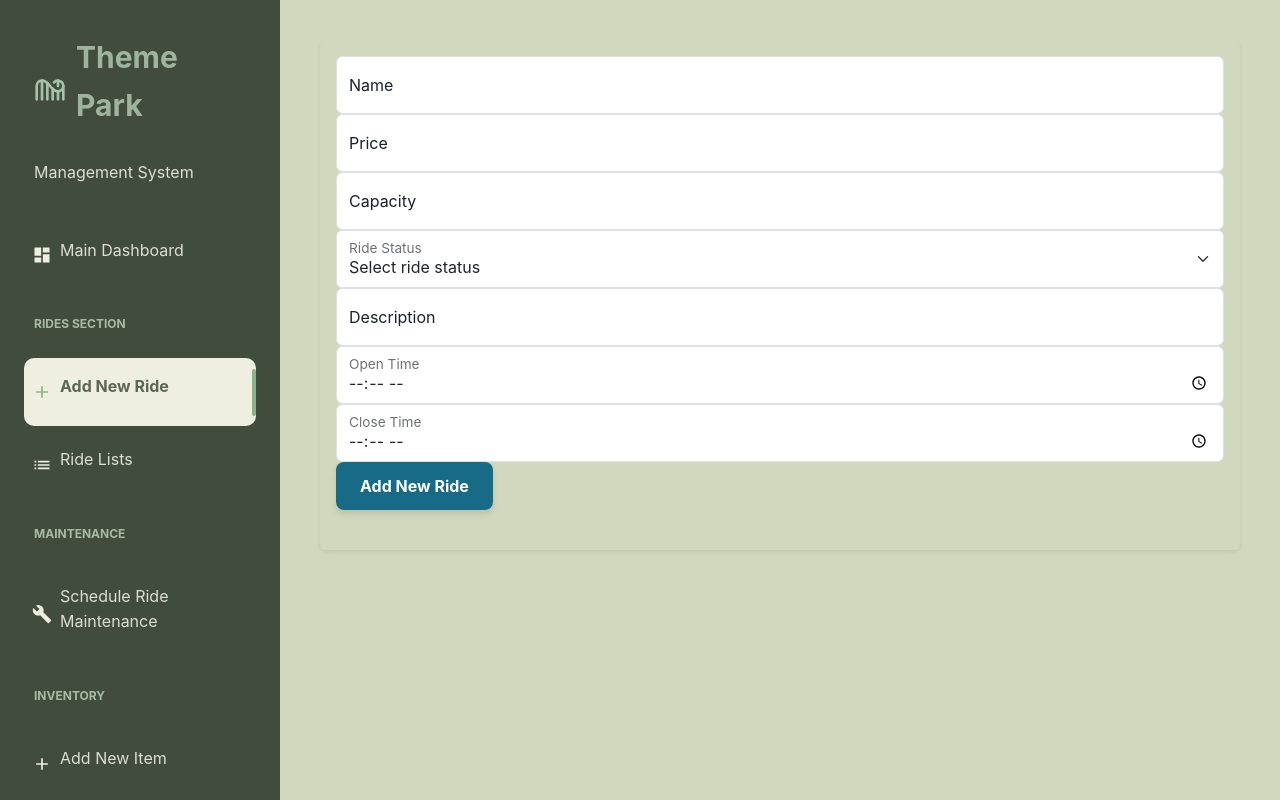
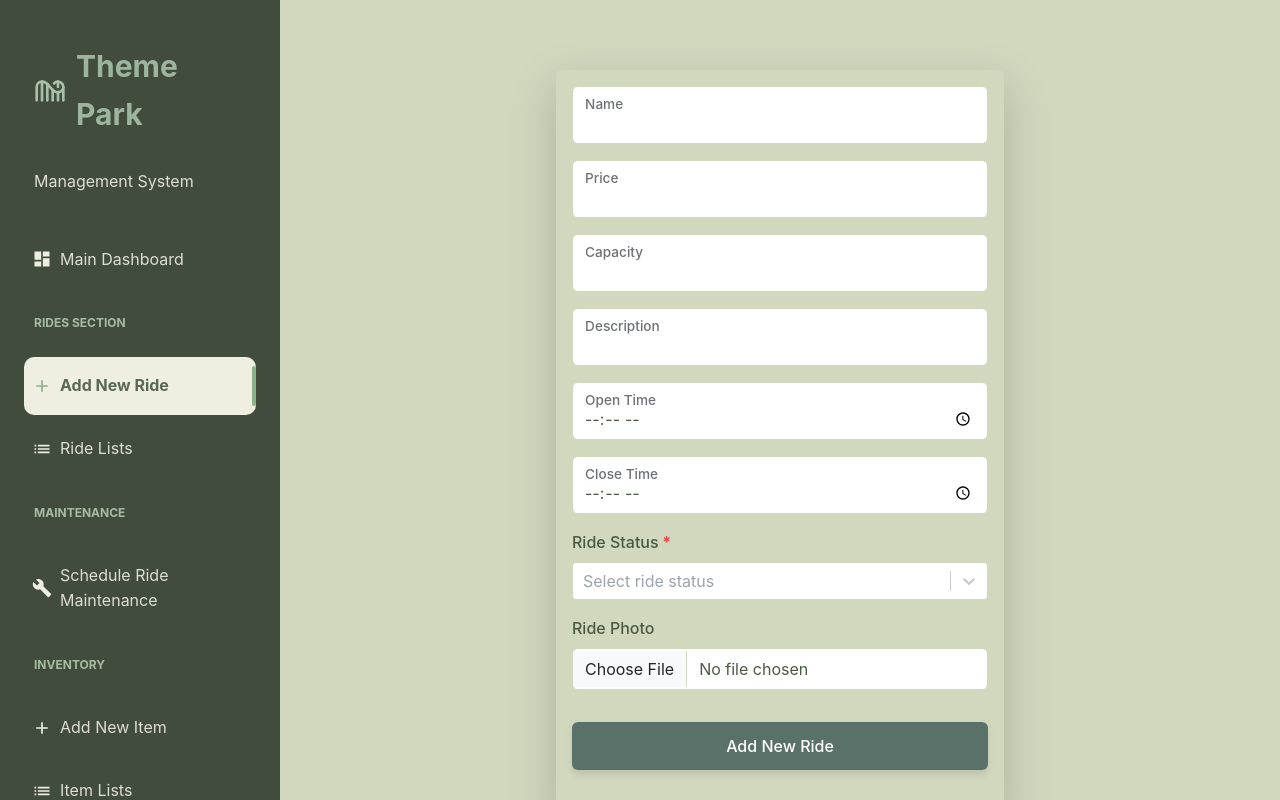
Before and after one commit to yenminh269/Themepark, a React (Vite) app: page /admin/rides/add in a window 1280 px wide. Built offline with nearby package versions, Linux system fonts and the light colour scheme.

Commit message:
"style the add ride list page"

```diff
--- a/package.json
+++ b/package.json
@@ -26,7 +26,8 @@
     "react-bootstrap": "^2.10.10",
     "react-dom": "^19.1.1",
     "react-icons": "^5.5.0",
-    "react-router-dom": "^7.9.4"
+    "react-router-dom": "^7.9.4",
+    "react-select": "^5.10.2"
   },
   "devDependencies": {
     "@eslint/js": "^9.36.0",
--- a/src/components/button/CustomButton.jsx
+++ b/src/components/button/CustomButton.jsx
@@ -1,8 +1,14 @@
 import Button from 'react-bootstrap/Button';
 import './CustomButton.css'
-function ButtonSignUp(props){
+
+function CustomButton(props){
     return (
-        <Button className='btn-custom mb-4' type="submit">{props.text}</Button>
+        <Button
+            className={`btn-custom mb-4 ${props.className || ''}`}
+            type="submit"
+        >
+            {props.text}
+        </Button>
     )
 }
-export default ButtonSignUp;
+export default CustomButton;
--- a/src/components/data-table/DataTable.jsx
+++ b/src/components/data-table/DataTable.jsx
@@ -16,7 +16,7 @@ const DataTable = ({ title, columns, data }) => {
       >
         {title}
       </Text>
-      <Box overflowX="auto">
+      <Box overflowX="auto" className="custom-scrollbar">
         <Table variant="simple" size="md">
           <Thead>
             <Tr>
--- a/src/components/input/Input.jsx
+++ b/src/components/input/Input.jsx
@@ -1,22 +1,109 @@
 import FloatingLabel from 'react-bootstrap/FloatingLabel';
 import Form from 'react-bootstrap/Form';
 import Col from 'react-bootstrap/Col';
+
 function Input(props){
+    const handleKeyDown = (e) => {
+        // For currency/number inputs, prevent 'e', 'E', '+', '-' keys
+        if ((props.type === 'currency' || props.type === 'number') &&
+            ['e', 'E', '+', '-'].includes(e.key)) {
+            e.preventDefault();
+        }
+
+        // For regular number (capacity), also prevent decimal point
+        if (props.type === 'number' && e.key === '.') {
+            e.preventDefault();
+        }
+    };
+
+    const handleInput = (e) => {
+        // For currency inputs, validate decimal format
+        if (props.type === 'currency') {
+            const value = e.target.value;
+            const regex = /^\d{0,4}(\.\d{0,2})?$/;
+            if (!regex.test(value)) {
+                e.target.setCustomValidity('Please enter in a valid form(e.g, 9.99)');
+            } else {
+                e.target.setCustomValidity('');
+            }
+        }
+
+        // For regular number (capacity), validate integer only
+        if (props.type === 'number') {
+            const value = e.target.value;
+            if(value < props.min){
+                e.target.setCustomValidity('The capacity is too low (2-50)');
+            } else if(value > props.max) {
+                e.target.setCustomValidity('The capacity is too high (2-50)');
+            }
+        }
+    };
+
+    const getInputProps = () => {
+        const baseProps = {
+           ...props,
+            onKeyDown: handleKeyDown,
+            onInput: handleInput,
+        };
+
+        // Add decimal validation for currency type
+        if (props.type === 'currency') {
+            return {
+                ...baseProps,
+                type: 'number',
+                step: props.step || '0.01',
+                min: props.min || '0',
+                max: props.max || '9999.99'
+            };
+        }
+
+        // For regular number (capacity), use step 1 for integers only
+        if (props.type === 'number') {
+            return {
+                ...baseProps,
+                step: props.step || '1'
+            };
+        }
+
+        // For file inputs, remove onKeyDown and onInput handlers
+        if (props.type === 'file') {
+            return {
+                required: props.required,
+                type: 'file',
+                className: props.className,
+                accept: props.accept || 'image/*'
+            };
+        }
+
+        return baseProps;
+    };
+
+    // File inputs don't work well with FloatingLabel, so handle separately
+    if (props.type === 'file') {
+        return (
+            <Form.Group as={Col} md={props.size} className="mb-3">
+                <Form.Label className={props.labelClassName}>{props.label}</Form.Label>
+                <Form.Control
+                    {...getInputProps()}
+                />
+                <Form.Control.Feedback type="invalid">
+                    {props.feedback || 'Please select a file.'}
+                </Form.Control.Feedback>
+            </Form.Group>
+        );
+    }
+
     return (
         <Form.Group as={Col} md={props.size} >
-            <FloatingLabel label={props.label}>
+            <FloatingLabel label={props.label} className={props.labelClassName}>
                 <Form.Control
-                    required
-                    type={props.type}
-                    placeholder=" "
-                    pattern={props.pattern}
+                    {...getInputProps()}
                 />
                 <Form.Control.Feedback type="invalid">
-                    {props.feedback}
+                    {props.feedback || 'Please provide a valid input.'}
                 </Form.Control.Feedback>
             </FloatingLabel>
         </Form.Group>
-
     )
 }
 export default Input;
--- /dev/null
+++ b/src/components/layouts/admin/AddNewRide.css
@@ -0,0 +1,88 @@
+/* Custom Select Styles */
+.custom-react-select .react-select__control {
+  background: white;
+  border-color: #D1D8BE;
+  color: #4B5945;
+}
+
+.custom-react-select .react-select__control:hover {
+  border-color: #819A91;
+}
+
+.custom-react-select .react-select__control--is-focused {
+  border-color: #819A91;
+  box-shadow: 0 0 0 1px #819A91;
+}
+
+.custom-react-select .react-select__option {
+  background: white;
+  color: #4B5945;
+}
+
+.custom-react-select .react-select__option:hover {
+  background: #D1D8BE;
+  color: #4B5945;
+}
+
+.custom-react-select .react-select__option--is-selected {
+  background: #819A91;
+  color: white;
+}
+
+.custom-react-select .react-select__placeholder {
+  color: #9ca3af;
+}
+
+/* Form Label */
+.custom-form-label {
+  color: #4B5945;
+  font-weight: 500;
+  margin-bottom: 0.5rem;
+  display: block;
+}
+
+/* Custom Input Styles */
+.custom-input {
+  background: white;
+  border: 1px solid #D1D8BE;
+  color: #4B5945;
+  padding: 0.5rem 0.75rem;
+  border-radius: 0.375rem;
+  width: 100%;
+  margin-bottom: 1rem;
+}
+
+.custom-input:hover {
+  border-color: #819A91;
+}
+
+.custom-input:focus {
+  border-color: #819A91;
+  box-shadow: 0 0 0 1px #819A91;
+  outline: none;
+}
+
+.custom-input::placeholder {
+  color: #9ca3af;
+}
+
+/* Custom Button Styles - More specific to override btn-custom */
+.btn-custom.custom-button {
+  background: #597168 !important;
+  color: white !important;
+  border: none !important;
+  padding: 0.75rem 1.5rem;
+  border-radius: 0.375rem;
+  font-weight: 500;
+  cursor: pointer;
+  transition: all 0.2s;
+}
+
+.btn-custom.custom-button:hover {
+  background: #6d8479 !important;
+  transform: translateY(-2px);
+}
+
+.btn-custom.custom-button:active {
+  transform: translateY(0);
+}
--- a/src/components/layouts/admin/AddNewRide.jsx
+++ b/src/components/layouts/admin/AddNewRide.jsx
@@ -1,28 +1,80 @@
 import Input from "../../input/Input";
-import FloatingLabel from 'react-bootstrap/FloatingLabel';
 import Form from 'react-bootstrap/Form';
 import CustomButton from "../../button/CustomButton";
+import { FormControl, FormLabel } from '@chakra-ui/react';
+import Select from 'react-select';
+import './AddNewRide.css'
 
 function AddNewRide(){
+    const statusOptions = [
+        { value: 'open', label: 'Open' },
+        { value: 'closed', label: 'Closed' }
+    ];
+
     return (
-        <div>
-             <Form className="p-3 rounded shadow-sm">
-                <Input type="text" label="Name"  required/>
-                <Input type="currency" label="Price"  required/>
-                <Input type="text" label="Capacity"  required/>
-                <FloatingLabel label="Ride Status">
-                <Form.Select className='select-hover' required>
-                    <option value="">Select ride status</option>
-                    <option value="open">Open</option>
-                    <option value="closed">Closed</option>
-                </Form.Select>
-                </FloatingLabel>
-                <Input type="text" label="Description"  required/>
-                <Input type="time" label="Open Time"  required/>
-                <Input type="time" label="Close Time"  required/>
-                <CustomButton text="Add New Ride" />
-            </Form>
-        </div>
-    )
+    <div className="flex justify-center items-center min-h-screen">
+        <Form className="flex flex-col p-3 rounded shadow-lg w-full max-w-md">
+            <Input required
+                type="text"
+                label="Name"
+                className="custom-input"
+                labelClassName="custom-form-label"
+                />
+            <Input required
+                type="currency"
+                label="Price"
+                className="custom-input"
+                labelClassName="custom-form-label"
+            />
+            <Input required
+                type="number"
+                label="Capacity"
+                className="custom-input"
+                labelClassName="custom-form-label"
+                min={2} max={50}
+                />
+            <Input required
+                type="text"
+                label="Description"
+                className="custom-input"
+                labelClassName="custom-form-label"
+                />
+            <Input required
+                type="time"
+                label="Open Time"
+
+                className="custom-input"
+                labelClassName="custom-form-label"
+                    />
+            <Input
+                type="time"
+                label="Close Time"
+                required
+                className="custom-input"
+                labelClassName="custom-form-label"
+                />
+            <FormControl className='mb-3' isRequired>
+                <FormLabel color="#4B5945" fontWeight="500">Ride Status</FormLabel>
+                <Select
+                    options={statusOptions}
+                    placeholder="Select ride status"
+                    className="custom-react-select"
+                    classNamePrefix="react-select"
+                />
+            </FormControl>
+            <Input
+                type="file"
+                label="Ride Photo"
+                required
+                className="custom-input"
+                labelClassName="custom-form-label"
+                accept="image/png, image/jpeg, image/jpg"
+                feedback="Please select an image file (PNG, JPG, JPEG)"
+            />
+
+            <CustomButton text="Add New Ride" className="custom-button" />
+        </Form>
+    </div>
+)
 }
 export default AddNewRide;
--- a/src/components/layouts/admin/AdminMain.jsx
+++ b/src/components/layouts/admin/AdminMain.jsx
@@ -6,6 +6,7 @@ import Sidebar from "./Sidebar.jsx";
 import MobileSidebar from "./MobileSidebar.jsx";
 import AddNewRide from "./AddNewRide.jsx";
 import AdminDashboard from "./AdminDashboard.jsx";
+import './AdminMain.css'
 
 function AdminMain() {
   const [isExpanded, setIsExpanded] = useState(false);
@@ -19,7 +20,7 @@ function AdminMain() {
 
   return (
     <Flex h="100vh"  w="100vw" overflow="hidden" bg="#D1D8BE">
-      {/* ✅ Sidebar: fixed-width, full-height */}
+      {/* Sidebar */}
       <Box
         w={{ base: "0", lg: "280px" }}
         bg="#4B5945"
@@ -33,12 +34,13 @@ function AdminMain() {
         <Sidebar />
       </Box>
 
-      {/* ✅ Main content area */}
+      {/* Main content area */}
       <Box
         ml={{ base: 0, lg: "280px" }}
         w={{ base: "100%", lg: "calc(100% - 280px)" }}
         h="100vh"
         overflowY="auto"
+        className="custom-scrollbar"
       >
         {/* Mobile Header */}
         {isMobile && (
--- a/src/components/layouts/admin/Sidebar.jsx
+++ b/src/components/layouts/admin/Sidebar.jsx
@@ -15,13 +15,13 @@ const Sidebar = () => {
   };
 
   const SidebarContent = () => (
-    <Flex direction="column" h="100%" pt="25px" px="14px">
+    <Flex direction="column" h="100%" pt="18px" px="14px">
       <Box mb="10px" px="20px">
         <Flex alignItems="center" gap="10px">
           <Box color="#A7C1A8">
             <svg xmlns="http://www.w3.org/2000/svg" width="32" height="32" viewBox="0 0 24 24" fill="none" stroke="currentColor" strokeWidth="2" strokeLinecap="round" strokeLinejoin="round" className="lucide lucide-roller-coaster-icon lucide-roller-coaster"><path d="M6 19V5"/><path d="M10 19V6.8"/><path d="M14 19v-7.8"/><path d="M18 5v4"/><path d="M18 19v-6"/><path d="M22 19V9"/><path d="M2 19V9a4 4 0 0 1 4-4c2 0 4 1.33 6 4s4 4 6 4a4 4 0 1 0-3-6.65"/></svg>
           </Box>
-          <Text className="mt-2" fontSize="3xl" fontWeight="bold" color="#A7C1A8">
+          <Text className="mt-4" fontSize="3xl" fontWeight="bold" color="#A7C1A8">
             Theme Park
           </Text>
         </Flex>
@@ -31,7 +31,7 @@ const Sidebar = () => {
       </Box>
 
       {/* Navigation Links */}
-      <VStack align="stretch" gap="5px" px="10px" flex="1" overflowY="auto" pb="20px">
+      <VStack className="sidebar-scrollbar" align="stretch" gap="5px" px="10px" flex="1" overflowY="auto" pb="20px">
         {routes.map((route, index) => {
           if (route.category) {
             return (
@@ -68,7 +68,7 @@ const Sidebar = () => {
                   color={isActive ? '#8bb289ff' : '#EEEFE0'}
                 />
                 <Text
-                  className='mt-3'
+                  className='mt-3 pb-0'
                   fontSize="m"
                   fontWeight={isActive ? 'bold' : 'normal'}
                   color={isActive ? ' #4B5945' : '#EEEFE0'}
```
Also changed, not shown: src/components/layouts/admin/AdminMain.css (added, +37 -0 lines), src/components/layouts/admin/RideMaintenance.jsx (added), 2 other files (tests, documents, lock files or other folders).
